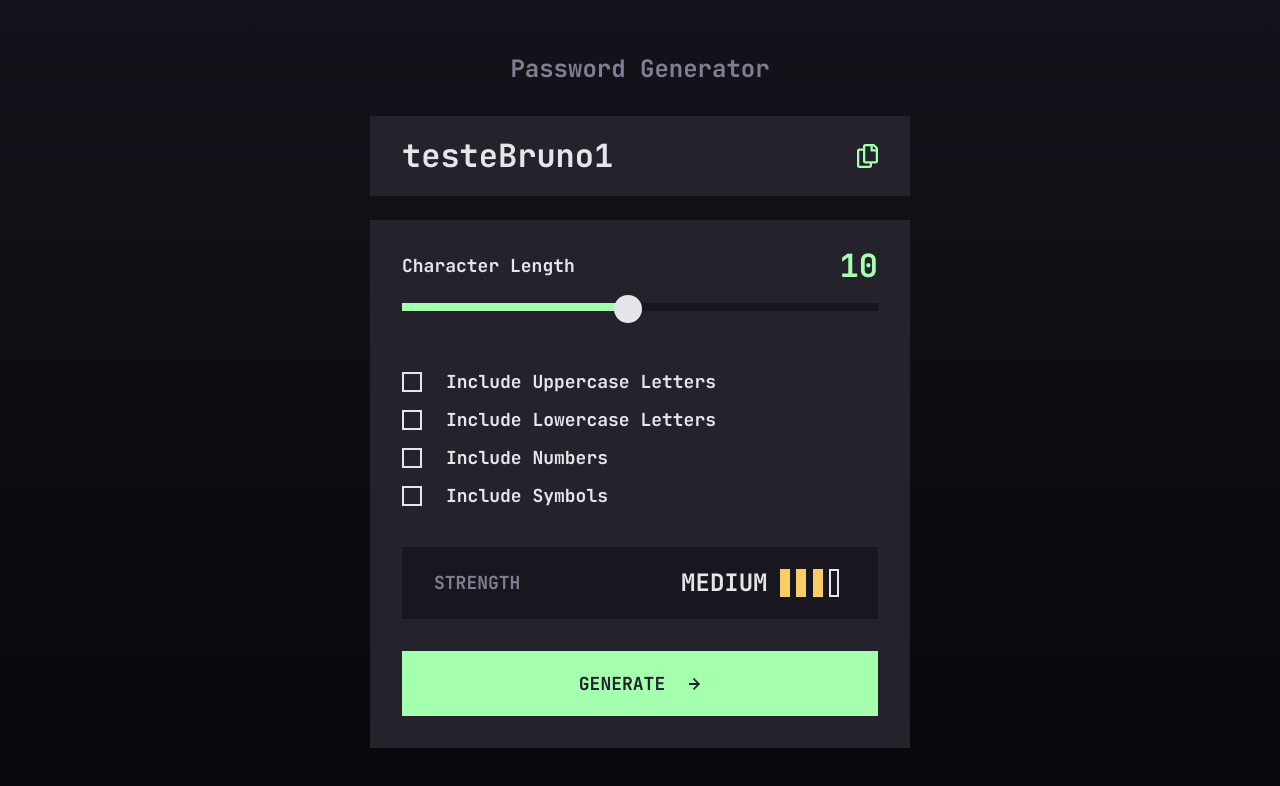
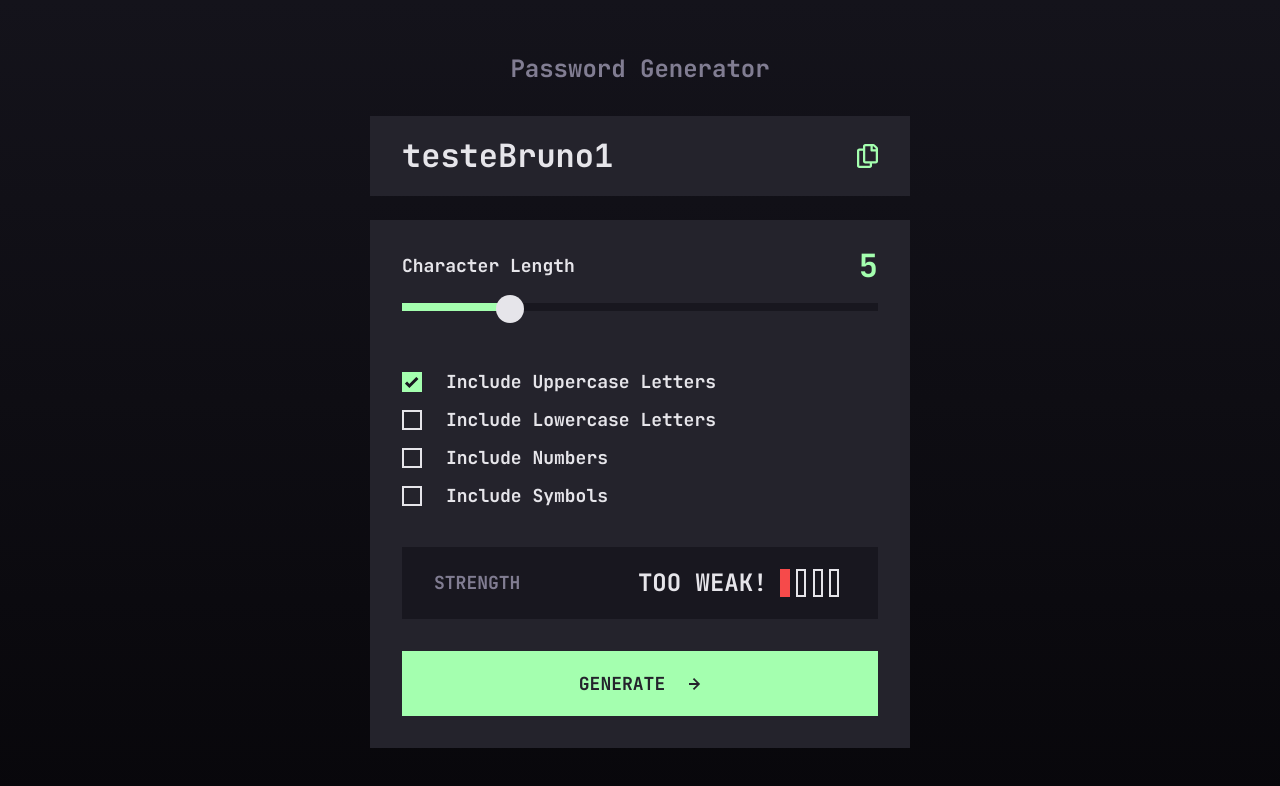
Before and after one commit to brunocs90/password-generator, a React (Vite) app: page / in a window 1280 px wide. Shown: the top 786 px of the page. Built offline with nearby package versions, Linux system fonts and the light colour scheme.

Commit message:
settings password sugestions

```diff
--- a/src/components/PasswordGenerator/PasswordGenerator.tsx
+++ b/src/components/PasswordGenerator/PasswordGenerator.tsx
@@ -1,7 +1,8 @@
-import { useState } from 'react';
+import { StrengthType } from '../../contexts/dataContext';
+import { useData } from '../../hooks/useData';
 import { Button } from '../Button/Button';
 import { IOptionsPassword, OptionsPassword } from '../OptionsPassword/OptionsPassword';
-import { PasswordStrength, StrengthType } from '../PasswordStrength/PasswordStrength';
+import { PasswordStrength } from '../PasswordStrength/PasswordStrength';
 
 import { SliderCharacterLength } from '../SliderCharacterLength/SliderCharacterLength';
 import { PasswordGeneratorContainer } from './styles';
@@ -14,20 +15,40 @@ const optionsText: IOptionsPassword[] = [
 ];
 
 export function PasswordGenerator() {
-    const [strength, setStrength] = useState<StrengthType>(3);
+    const { passwordStrength, setPasswordStrength, setCharacterLength, setOptions } = useData();
 
     const handleOnClickStrength = (strength: StrengthType) => {
-        setStrength(strength);
+        setPasswordStrength(strength);
+        settingsPasswordStrength(strength);
+    };
+
+    const settingsPasswordStrength = (strength: StrengthType) => {
+        if (strength === 1) {
+            setCharacterLength(5);
+            setOptions({ upperCase: true, lowerCase: false, numbers: false, symbols: false });
+        } else if (strength === 2) {
+            setCharacterLength(10);
+            setOptions({ upperCase: true, lowerCase: true, numbers: false, symbols: false });
+        } else if (strength === 3) {
+            setCharacterLength(15);
+            setOptions({ upperCase: true, lowerCase: true, numbers: true, symbols: false });
+        } else if (strength === 4) {
+            setCharacterLength(20);
+            setOptions({ upperCase: true, lowerCase: true, numbers: true, symbols: true });
+        } else {
+            setCharacterLength(1);
+            setOptions({ upperCase: false, lowerCase: false, numbers: false, symbols: false });
+        }
     };
 
     const handleClickButton = () => {
-        console.log('botão foi clicado');
+        console.log('Agora irei validar qual é a força da senha');
     };
     return (
         <PasswordGeneratorContainer>
             <SliderCharacterLength />
             <OptionsPassword optionsPassword={optionsText} />
-            <PasswordStrength strength={strength} handleOnClickStrength={handleOnClickStrength} />
+            <PasswordStrength strength={passwordStrength} handleOnClickStrength={handleOnClickStrength} />
             <Button disable={false} onClick={handleClickButton} />
         </PasswordGeneratorContainer>
     );
--- a/src/components/PasswordStrength/PasswordStrength.tsx
+++ b/src/components/PasswordStrength/PasswordStrength.tsx
@@ -1,7 +1,7 @@
 import { useState } from 'react';
+import { StrengthType } from '../../contexts/dataContext';
 import { PasswordStrengthContainer } from './styles';
 
-export type StrengthType = 0 | 1 | 2 | 3 | 4;
 type StrengthProps = {
     strength: StrengthType;
     handleOnClickStrength: (level: StrengthType) => void;
@@ -33,6 +33,7 @@ const availableStrengths: StrengthType[] = [0, 1, 2, 3, 4];
 
 export function PasswordStrength({ strength, handleOnClickStrength }: StrengthProps) {
     const [tempStrength, setTempStrength] = useState<StrengthType>(strength);
+
     return (
         <PasswordStrengthContainer>
             <span className="strength-text">STRENGTH</span>
--- a/src/contexts/dataContext.tsx
+++ b/src/contexts/dataContext.tsx
@@ -1,4 +1,6 @@
 import { createContext, ReactNode, useState } from 'react';
+
+export type StrengthType = 0 | 1 | 2 | 3 | 4;
 
 type IOptions = {
     upperCase: boolean;
@@ -12,10 +14,8 @@ interface IDataContext {
     setCharacterLength: React.Dispatch<React.SetStateAction<number>>;
     generatedPassword: string;
     setGeneratedPassword: React.Dispatch<React.SetStateAction<string>>;
-    passwordStrength: number;
-    setPasswordStrength: React.Dispatch<React.SetStateAction<number>>;
-    gaugeValue: number;
-    setGaugeValue: React.Dispatch<React.SetStateAction<number>>;
+    passwordStrength: StrengthType;
+    setPasswordStrength: React.Dispatch<React.SetStateAction<StrengthType>>;
     options: IOptions;
     setOptions: React.Dispatch<React.SetStateAction<IOptions>>;
 }
@@ -27,8 +27,6 @@ export const DataContext = createContext<IDataContext>({
     setGeneratedPassword: () => {},
     passwordStrength: 0,
     setPasswordStrength: () => {},
-    gaugeValue: 0,
-    setGaugeValue: () => {},
     options: {
         upperCase: false,
         lowerCase: false,
@@ -43,12 +41,11 @@ type DataProviderProps = {
 };
 
 export function DataContextProvider({ children }: DataProviderProps) {
-    const [characterLength, setCharacterLength] = useState(10);
+    const [characterLength, setCharacterLength] = useState(5);
     const [generatedPassword, setGeneratedPassword] = useState('testeBruno1');
-    const [passwordStrength, setPasswordStrength] = useState(0);
-    const [gaugeValue, setGaugeValue] = useState(0);
+    const [passwordStrength, setPasswordStrength] = useState<StrengthType>(1);
     const [options, setOptions] = useState({
-        upperCase: false,
+        upperCase: true,
         lowerCase: false,
         numbers: false,
         symbols: false,
@@ -63,8 +60,6 @@ export function DataContextProvider({ children }: DataProviderProps) {
                 setGeneratedPassword,
                 passwordStrength,
                 setPasswordStrength,
-                gaugeValue,
-                setGaugeValue,
                 options,
                 setOptions,
             }}
```
